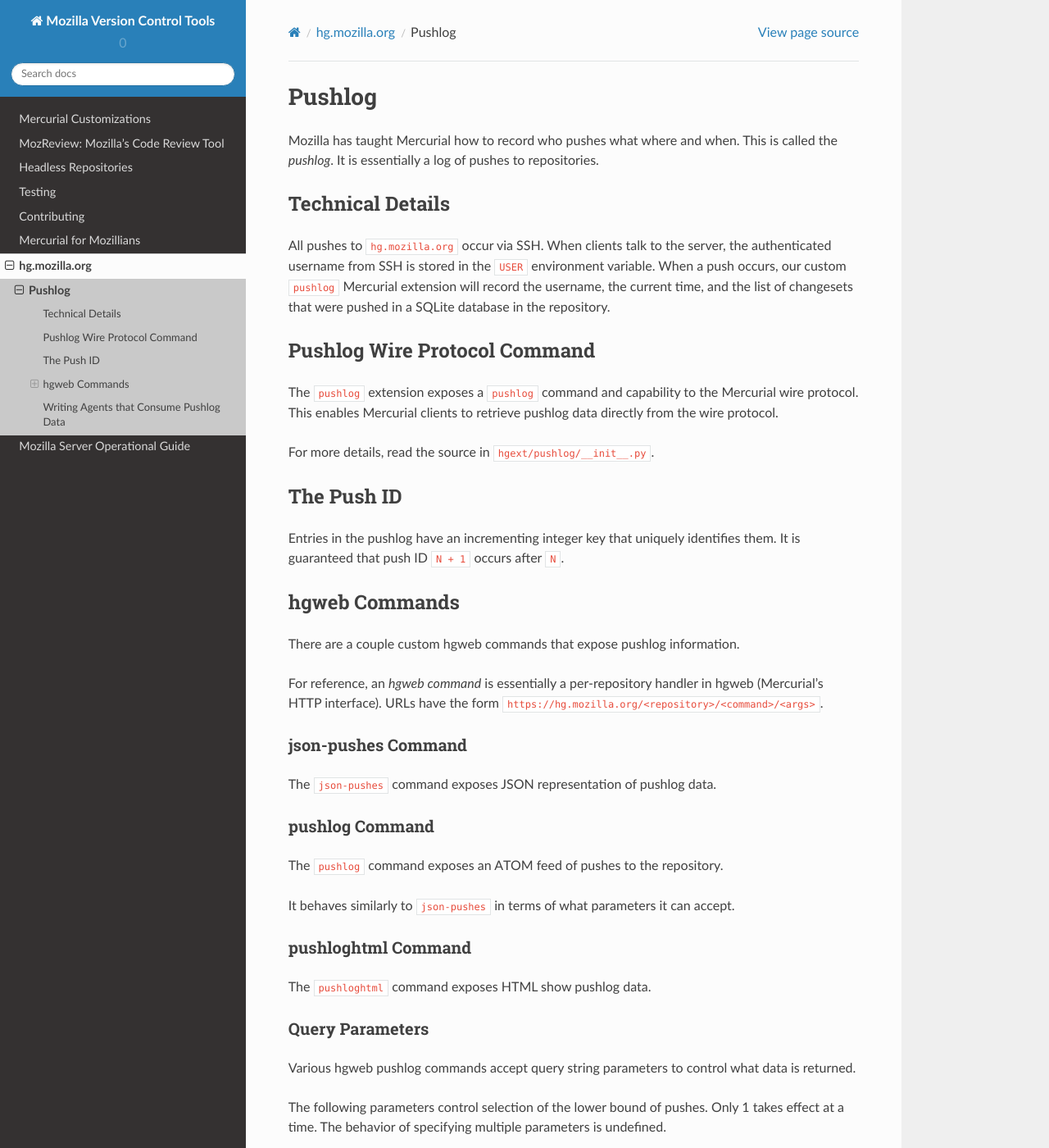
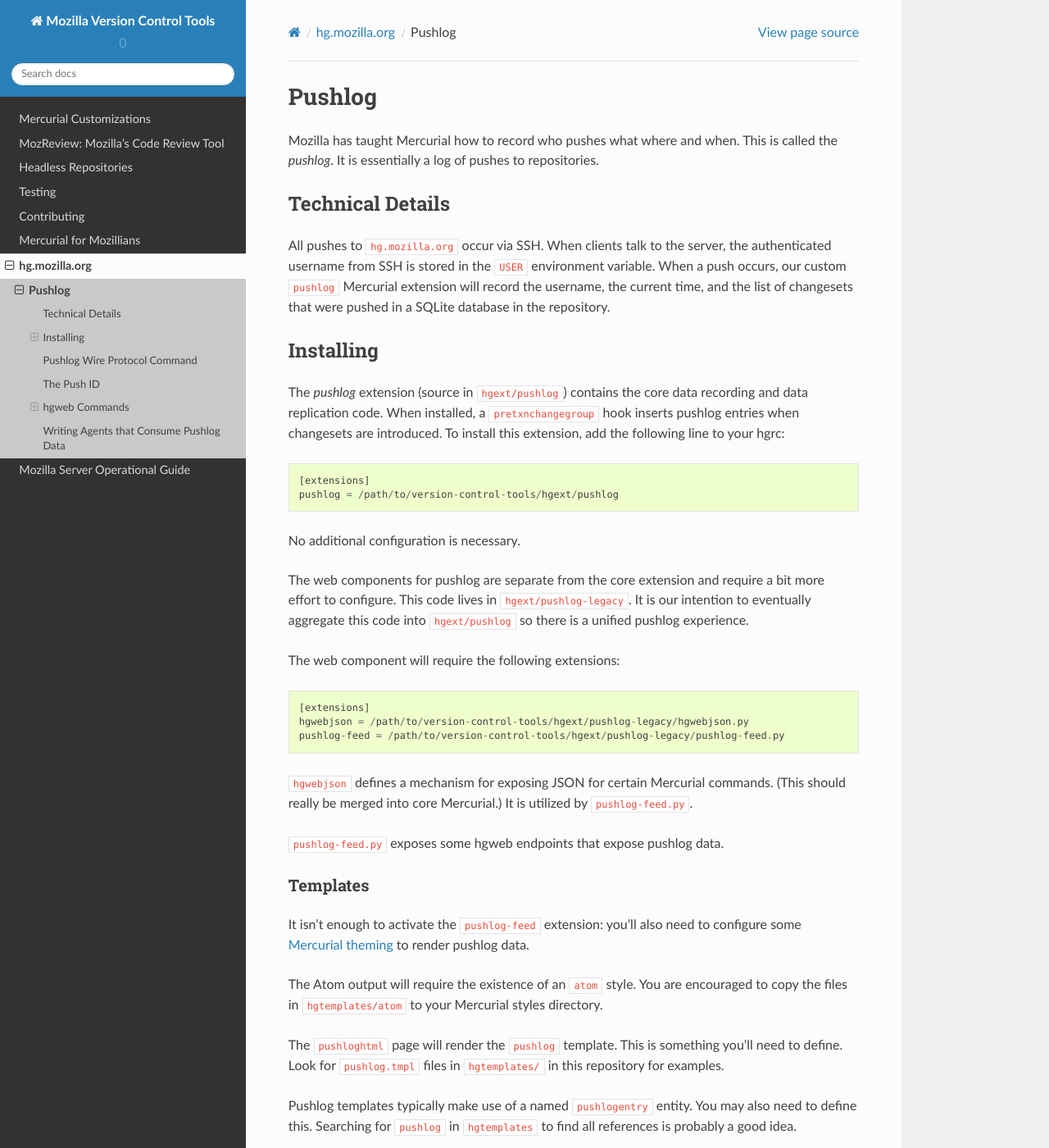
Before and after one commit to mozilla/version-control-tools, a Sphinx documentation site: the page built from docs/hgmo/pushlog.rst, in a window 1280 px wide and 1400 px high. Shown: the whole window at 82% size. Built offline with Sphinx 7.4.7 and the Read the Docs theme 2.0.0, drawn with Linux system fonts in a browser that asks for light colours.

Commit message:
docs: document how to install pushlog (bug 672321)

```diff
--- a/docs/hgmo/pushlog.rst
+++ b/docs/hgmo/pushlog.rst
@@ -17,6 +17,59 @@
 ``pushlog`` Mercurial extension will record the username, the current
 time, and the list of changesets that were pushed in a SQLite database
 in the repository.
+
+Installing
+==========
+
+The *pushlog* extension (source in ``hgext/pushlog``) contains the core
+data recording and data replication code. When installed, a
+``pretxnchangegroup`` hook inserts pushlog entries when changesets are
+introduced. To install this extension, add the following line to your
+hgrc::
+
+   [extensions]
+   pushlog = /path/to/version-control-tools/hgext/pushlog
+
+No additional configuration is necessary.
+
+The web components for pushlog are separate from the core extension and
+require a bit more effort to configure. This code lives in
+``hgext/pushlog-legacy``. It is our intention to eventually aggregate
+this code into ``hgext/pushlog`` so there is a unified pushlog
+experience.
+
+The web component will require the following extensions::
+
+   [extensions]
+   hgwebjson = /path/to/version-control-tools/hgext/pushlog-legacy/hgwebjson.py
+   pushlog-feed = /path/to/version-control-tools/hgext/pushlog-legacy/pushlog-feed.py
+
+``hgwebjson`` defines a mechanism for exposing JSON for certain
+Mercurial commands. (This should really be merged into core Mercurial.)
+It is utilized by ``pushlog-feed.py``.
+
+``pushlog-feed.py`` exposes some hgweb endpoints that expose pushlog
+data.
+
+Templates
+---------
+
+It isn't enough to activate the ``pushlog-feed`` extension: you'll also
+need to configure some
+`Mercurial theming <http://mercurial.selenic.com/wiki/Theming>`_
+to render pushlog data.
+
+The Atom output will require the existence of an ``atom`` style. You are
+encouraged to copy the files in ``hgtemplates/atom`` to your Mercurial
+styles directory.
+
+The ``pushloghtml`` page will render the ``pushlog`` template. This is
+something you'll need to define. Look for ``pushlog.tmpl`` files in
+``hgtemplates/`` in this repository for examples.
+
+Pushlog templates typically make use of a named ``pushlogentry``
+entity. You may also need to define this. Searching for ``pushlog`` in
+``hgtemplates`` to find all references is probably a good idea.
 
 Pushlog Wire Protocol Command
 =============================
```
